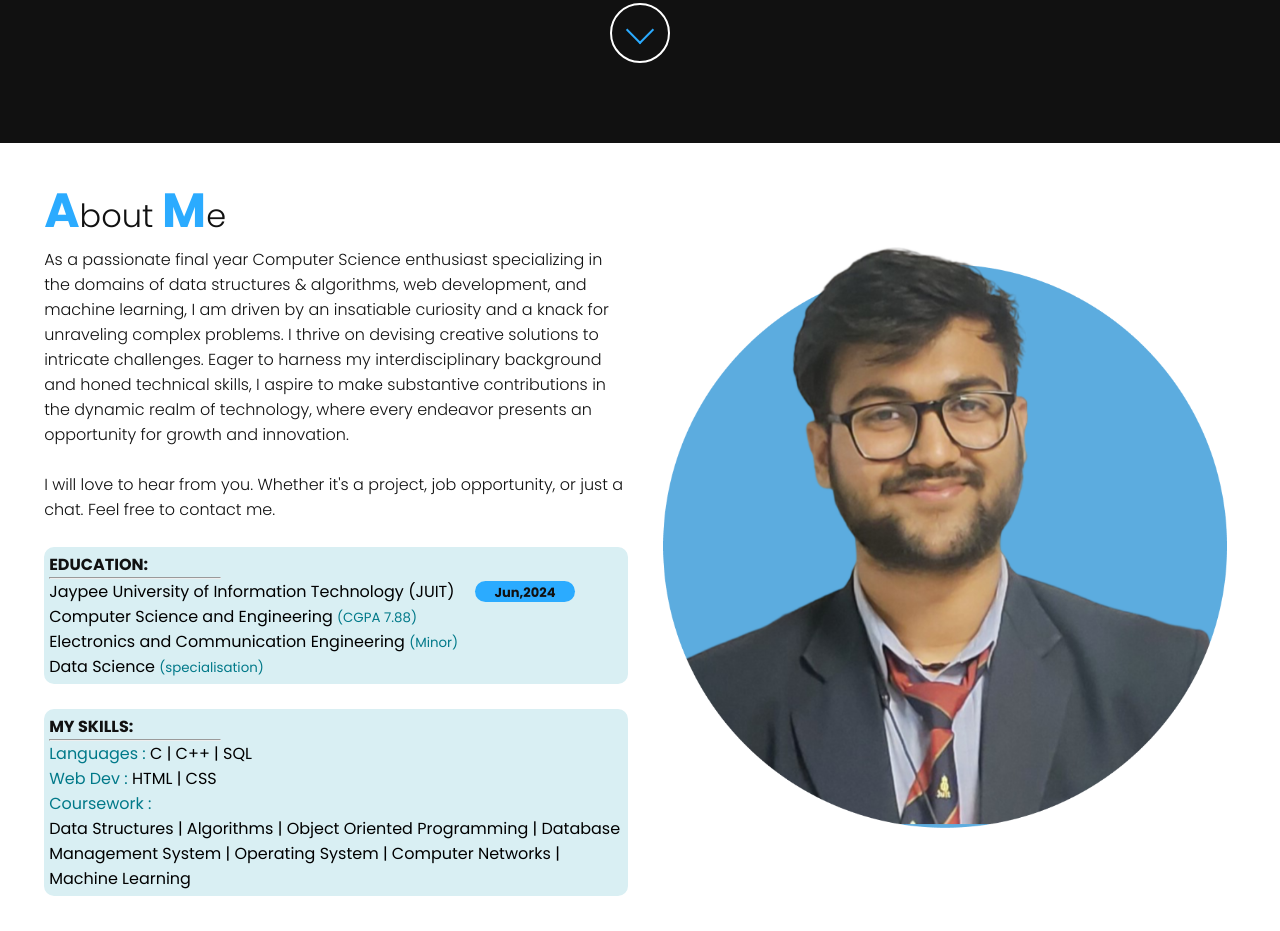
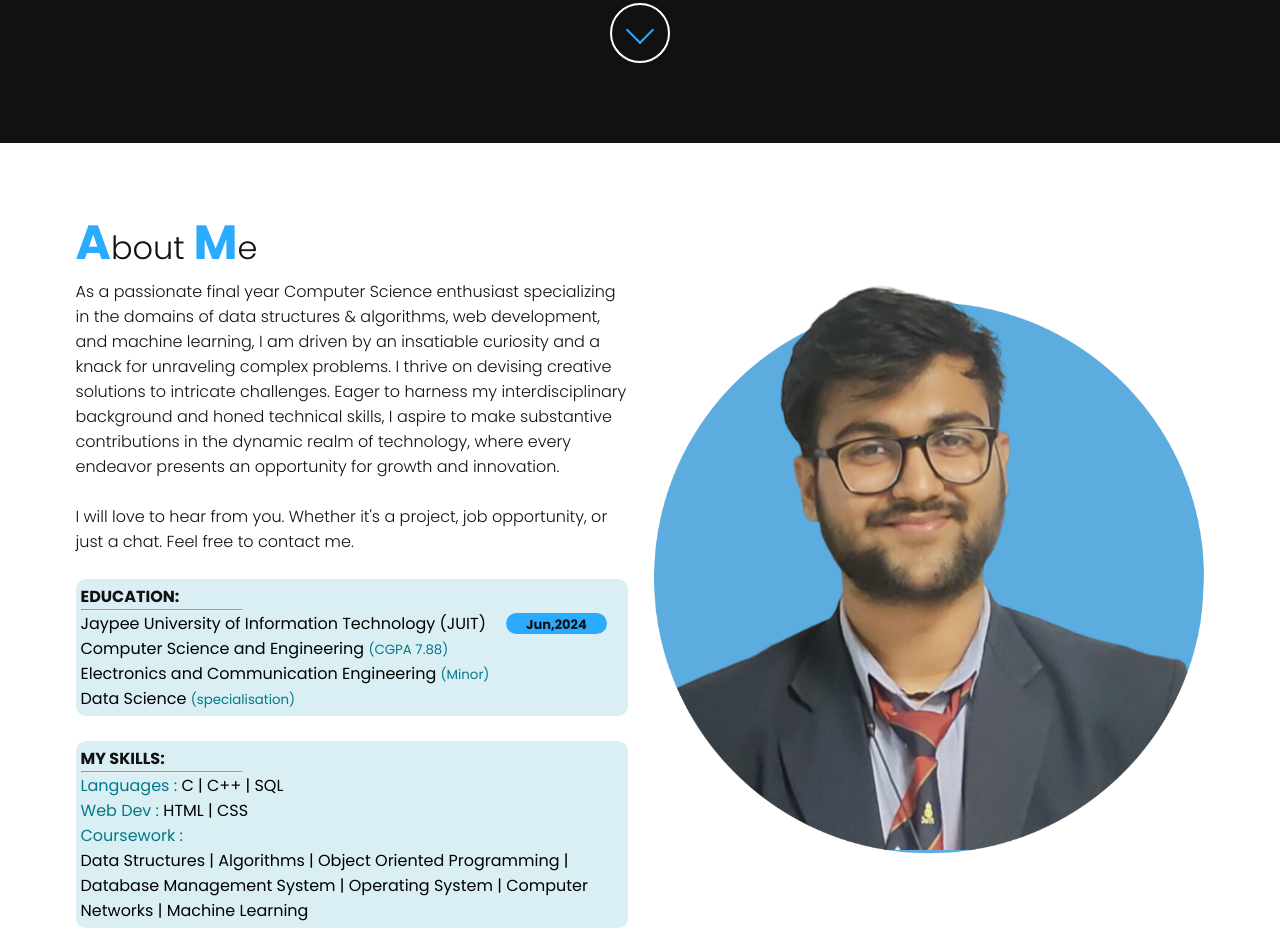
Before and after one commit to ambikesh-jha/My-Portfolio, a plain HTML site: page index.html in a window 1280 px wide. Shown: the part 657-1588 px from the top of the page. Drawn offline with Linux system fonts and the light colour scheme.

Commit message:
section set
sections are set according to navigation bar

```diff
--- a/style.css
+++ b/style.css
@@ -210,7 +210,7 @@ header .navigation li a:hover {
 
 /*About Section*/
 section {
-    padding: 2em;
+    padding: 4em;
 }
 
 .row {
```
